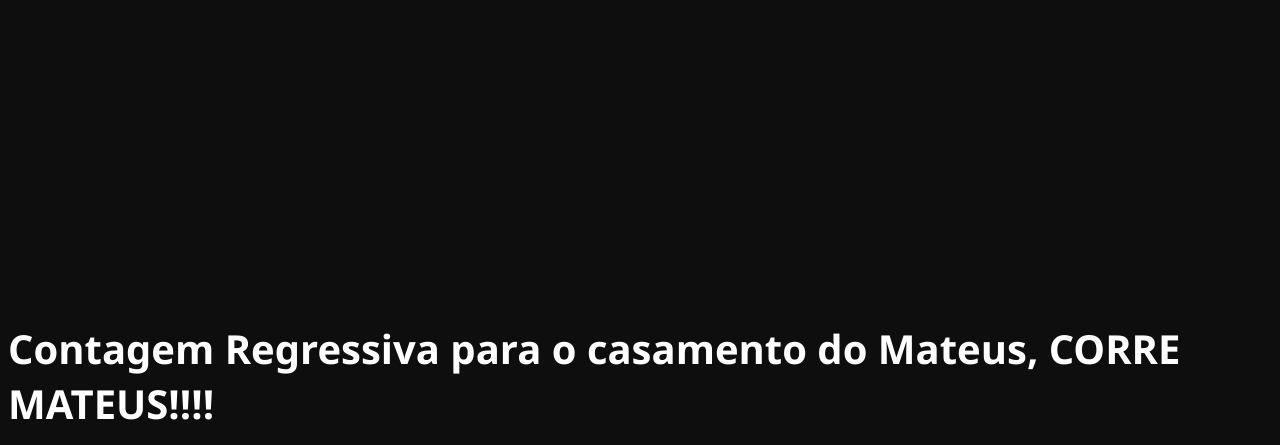
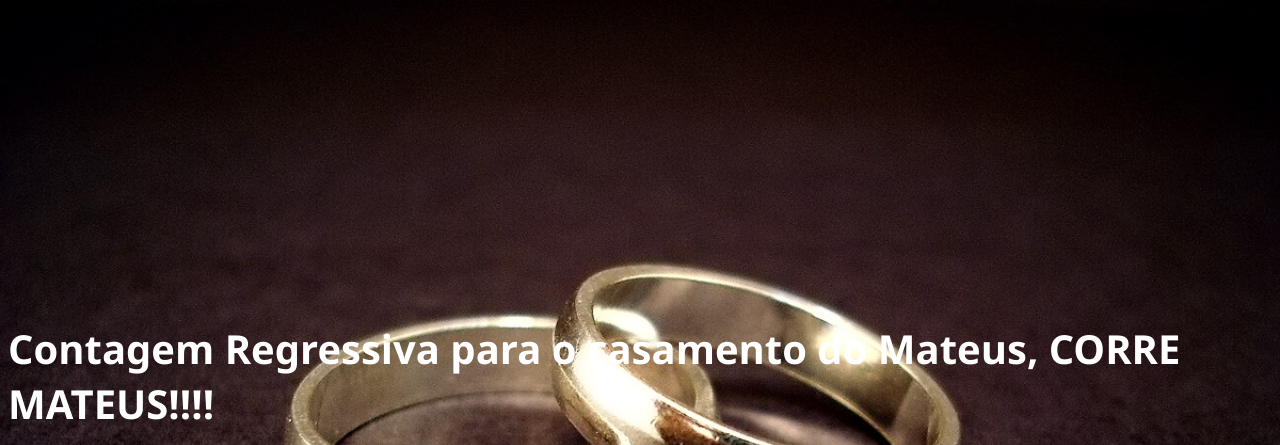
Before and after one commit to victormoaco/casamento_mateus, a plain HTML site: page index.html in a window 1280 px wide. Shown: the top 445 px of the page. Drawn offline with Linux system fonts and the light colour scheme.

Commit message:
Update index.html

```diff
--- a/index.html
+++ b/index.html
@@ -6,6 +6,8 @@
   <title>Contagem Regressiva</title>
   <style>
     body {
+      background: url('https://github.com/victormoaco/casamento_mateus/blob/main/Wedding_rings.jpg') no-repeat center center fixed;
+      background-size: cover;
       font-family: 'Segoe UI', Tahoma, Geneva, Verdana, sans-serif;
       background-color: #0e0e0e;
       color: #ffffff;
```
